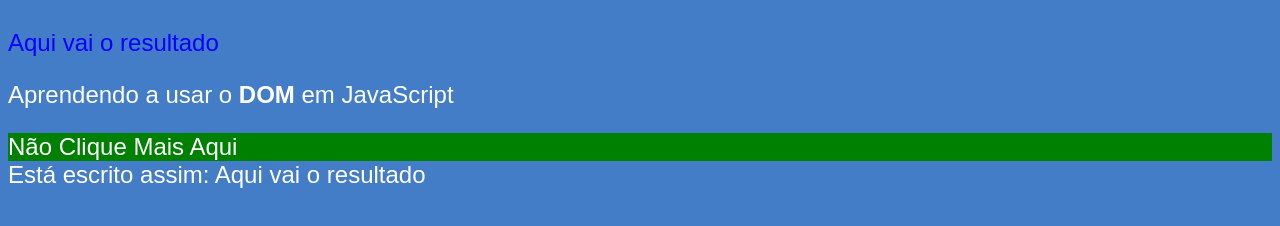
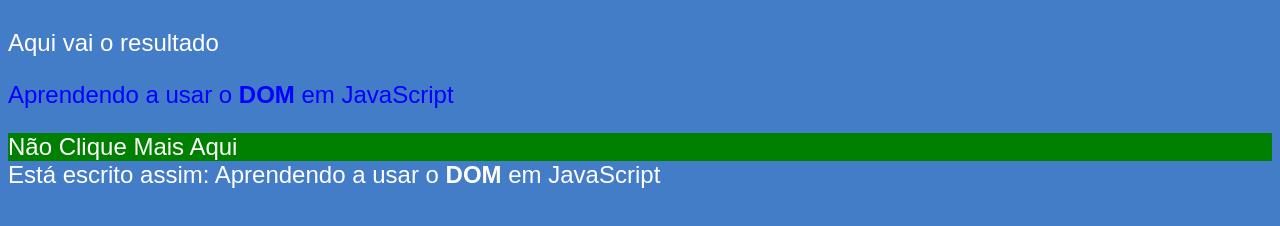
Before and after one commit to christyanbrayan/js-cev, a plain HTML site: page modulos/c-entendendo-dom/aula09/ex005.html in a window 1280 px wide. Shown: the part 90-316 px from the top of the page. Drawn offline with Linux system fonts and the light colour scheme.

Commit message:
reviewing course

```diff
--- a/modulos/c-entendendo-dom/aula09/ex005.html
+++ b/modulos/c-entendendo-dom/aula09/ex005.html
@@ -14,22 +14,26 @@
 </head>
 <body>
 	<h1> Iniciando os Estudos em DOM </h1>
+
 	<p> Aqui vai o resultado </p>
+
 	<p>
 		Aprendendo a usar o <strong> DOM </strong>
 		em JavaScript
 	</p>
-	<!-- name="msg" class="msg" -->
-	<div id="msg">
+
+	<div id="msg"> <!-- name="msg" class="msg" -->
 		Clique Aqui
 	</div>
+
 	<script>
+
 		// window.document.write(window.document.charset)
 		// window.document.write(window.navigator.appName)
 		// window.document.write(window.document.URL)
 
-		var p1 = window.document.getElementsByTagName('p')[0]
-		window.document.write('Está escrito assim: '+p1.innerText) //innerHTML
+		var p1 = window.document.getElementsByTagName('p')[1]
+		window.document.write('Está escrito assim: ' + p1.innerHTML) //innerText
 		p1.style.color = 'blue'
 
 		var corpo = window.document.body
@@ -38,9 +42,12 @@
 		// getElementByName('msg')
 		// getElementsByClassName('msg')
 		// querySelector('div#msg')
+
+		// window.document.getElementById('msg').innerText = 'Olá!'
 		var d = window.document.getElementById('msg')
 		d.style.background = 'green'
 		d.innerText = 'Não Clique Mais Aqui'
+
 	</script>
 </body>
 </html>
--- a/modulos/d-condicoes/aula11/ex008.js
+++ b/modulos/d-condicoes/aula11/ex008.js
@@ -1,6 +1,8 @@
 var vel = 78.2
 console.log(`A velocidade do seu carro é ${vel} Km/h`)
+
 if (vel > 60) { // condicao simples
 	console.log('Você ultrapassou a velocidade permitida. MULTADO!')
 }
+
 console.log('Dirija sempre usando o cinto de segurança!')
--- a/modulos/d-condicoes/aula11/ex009.js
+++ b/modulos/d-condicoes/aula11/ex009.js
@@ -1,5 +1,6 @@
 var país = 'EUA'
 console.log(`Vivendo no ${país}`)
+
 if (país == 'Brasil') { // condicional composta
 		console.log('Você é Brasileiro')
 } else {
```
Also changed, not shown: modulos/b-comandos-basicos/aula06/ex002.html (+4 -0 lines), modulos/b-comandos-basicos/aula06/ex003.html (+4 -0 lines), modulos/b-comandos-basicos/aula06/ex004.html (+1 -0 lines), modulos/c-entendendo-dom/aula10/ex006.html (+2 -0 lines), modulos/c-entendendo-dom/aula10/ex007.html (+1 -0 lines).
